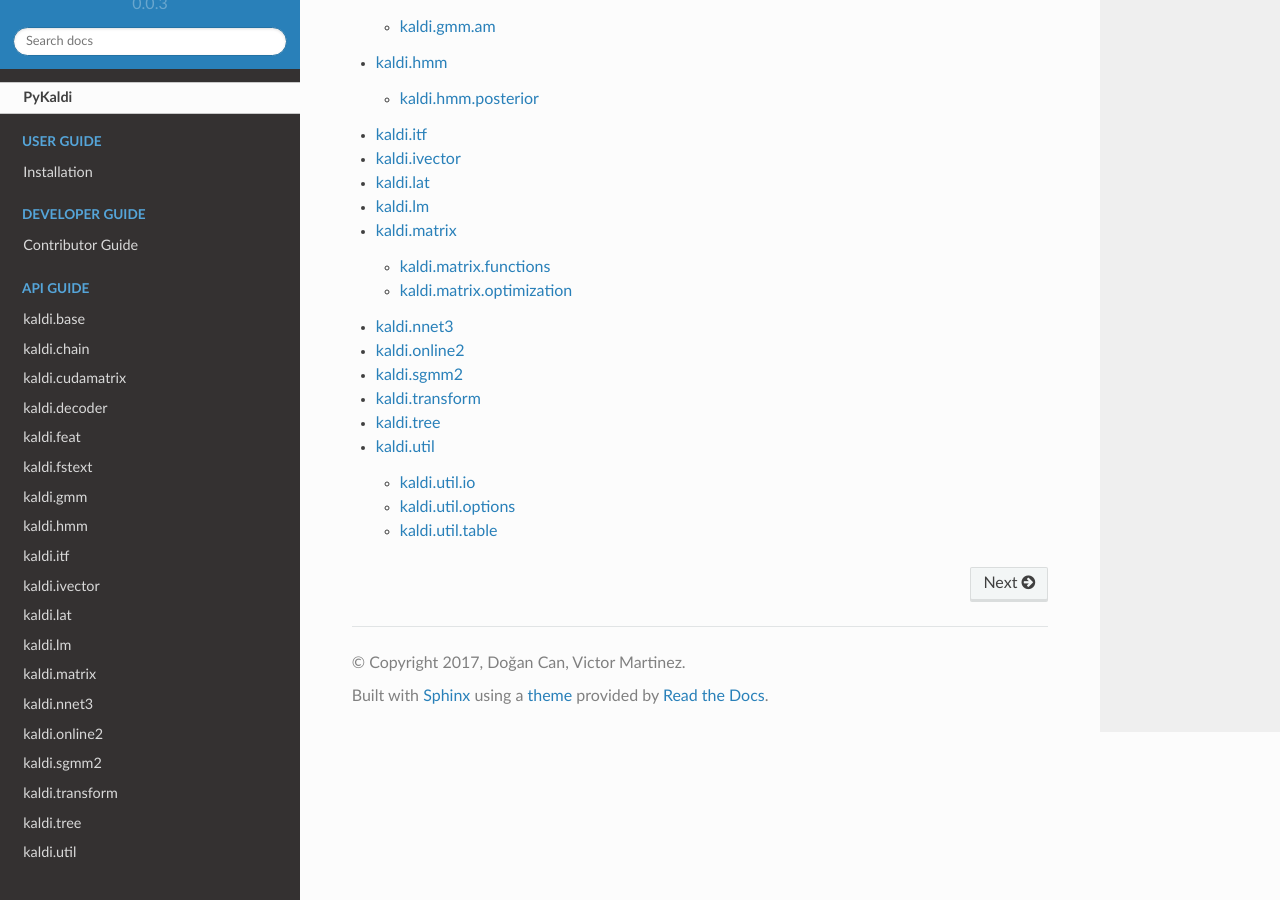
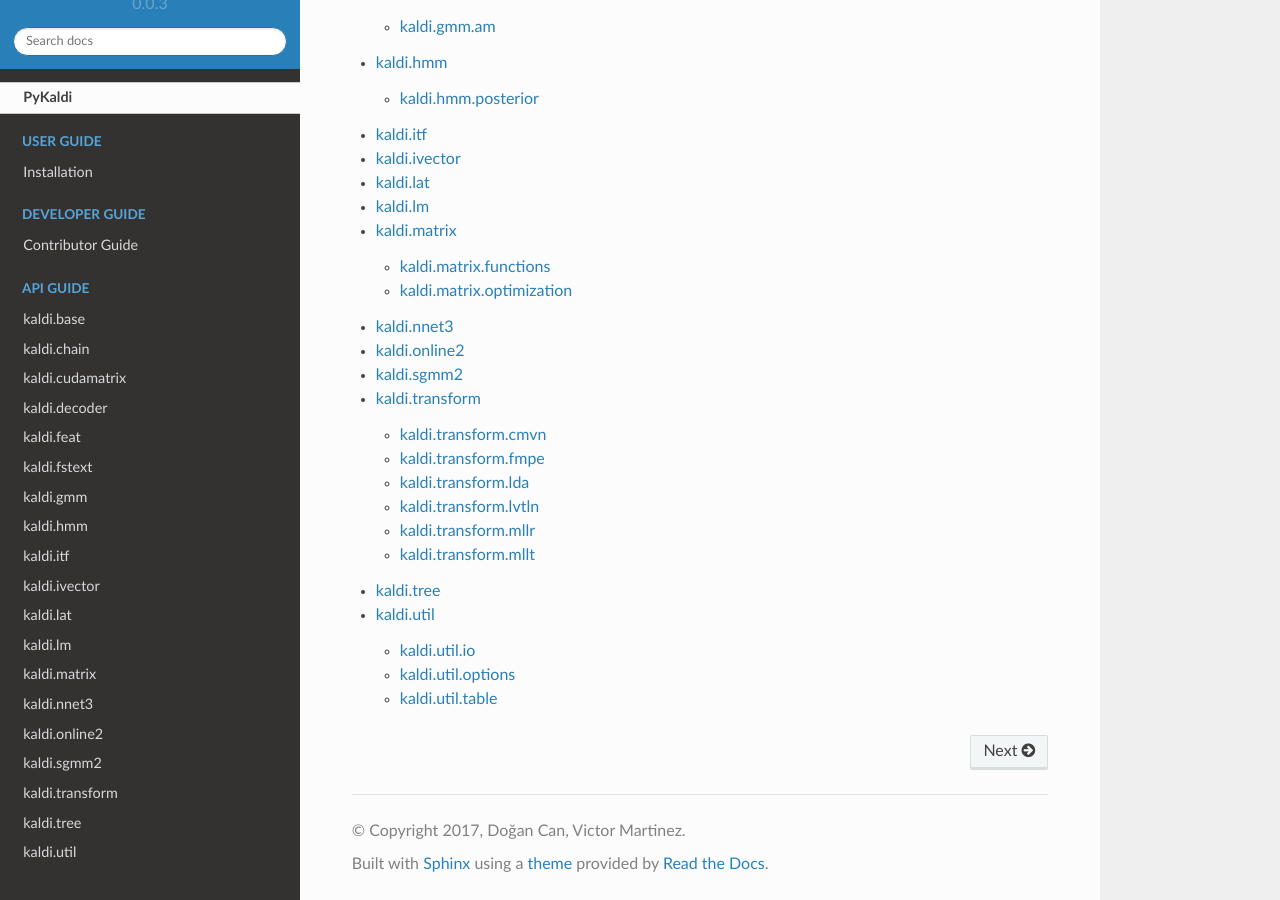
Before and after one commit to pykaldi/pykaldi, a Sphinx documentation site: the page built from docs/index.rst, in a window 1280 px wide and 900 px high, scrolled down 2113 px. Built offline with Sphinx 7.4.7 and the Read the Docs theme 2.0.0, drawn with Linux system fonts in a browser that asks for light colours.

Commit message:
Reorganize transform package

```diff
--- a/docs/api/kaldi.transform.rst
+++ b/docs/api/kaldi.transform.rst
@@ -9,25 +9,150 @@
 
    .. autosummary::
 
+      apply_affine_transform
+      compose_transforms
+
+
+
+
+
+   .. rubric:: Classes
+
+   .. autosummary::
+
+      AffineXformStats
+      CompressedAffineXformStats
+      RegressionTree
+
+
+
+
+
+
+kaldi\.transform\.cmvn
+----------------------
+
+.. automodule:: kaldi.transform.cmvn
+
+
+
+   .. rubric:: Functions
+
+   .. autosummary::
+
       acc_cmvn_stats
       acc_cmvn_stats_single_frame
-      apply_affine_transform
       apply_cmvn
       apply_cmvn_reverse
+      fake_stats_for_some_dims
+      init_cmvn_stats
+
+
+
+
+
+
+
+
+
+
+kaldi\.transform\.fmpe
+----------------------
+
+.. automodule:: kaldi.transform.fmpe
+
+
+
+   .. rubric:: Functions
+
+   .. autosummary::
+
+      compute_am_gmm_feature_deriv
+
+
+
+
+
+   .. rubric:: Classes
+
+   .. autosummary::
+
+      Fmpe
+      FmpeOptions
+      FmpeStats
+      FmpeUpdateOptions
+
+
+
+
+
+
+kaldi\.transform\.lda
+---------------------
+
+.. automodule:: kaldi.transform.lda
+
+
+
+
+
+
+
+   .. rubric:: Classes
+
+   .. autosummary::
+
+      LdaEstimate
+      LdaEstimateOptions
+
+
+
+
+
+
+kaldi\.transform\.lvtln
+-----------------------
+
+.. automodule:: kaldi.transform.lvtln
+
+
+
+
+
+
+
+   .. rubric:: Classes
+
+   .. autosummary::
+
+      LinearVtln
+
+
+
+
+
+
+kaldi\.transform\.mllr
+----------------------
+
+.. automodule:: kaldi.transform.mllr
+
+
+
+   .. rubric:: Functions
+
+   .. autosummary::
+
       apply_feature_transform_to_stats
       apply_model_transform_to_stats
-      compose_transforms
-      compute_am_gmm_feature_deriv
       compute_fmllr_log_det
       compute_fmllr_matrix_diag_gmm
       compute_fmllr_matrix_diag_gmm_diagonal
       compute_fmllr_matrix_diag_gmm_full
       compute_fmllr_matrix_diag_gmm_offset
-      fake_stats_for_some_dims
       fmllr_aux_func_diag_gmm
       fmllr_aux_func_diag_gmm_double
       fmllr_auxf_gradient
-      init_cmvn_stats
       init_fmllr
 
 
@@ -38,29 +163,40 @@
 
    .. autosummary::
 
-      AffineXformStats
       BasisFmllrAccus
       BasisFmllrEstimate
       BasisFmllrOptions
-      CompressedAffineXformStats
       DecodableAmDiagGmmRegtreeFmllr
       DecodableAmDiagGmmRegtreeMllr
       FmllrDiagGmmAccs
       FmllrOptions
       FmllrRawAccs
       FmllrRawOptions
-      Fmpe
-      FmpeOptions
-      FmpeStats
-      FmpeUpdateOptions
-      LdaEstimate
-      LdaEstimateOptions
-      LinearVtln
-      MlltAccs
-      RegressionTree
       RegtreeFmllrDiagGmm
       RegtreeFmllrDiagGmmAccs
       RegtreeFmllrOptions
       RegtreeMllrDiagGmm
       RegtreeMllrDiagGmmAccs
       RegtreeMllrOptions
+
+
+
+
+
+
+kaldi\.transform\.mllt
+----------------------
+
+.. automodule:: kaldi.transform.mllt
+
+
+
+
+
+
+
+   .. rubric:: Classes
+
+   .. autosummary::
+
+      MlltAccs
```
Also changed, not shown: 7 other files.
